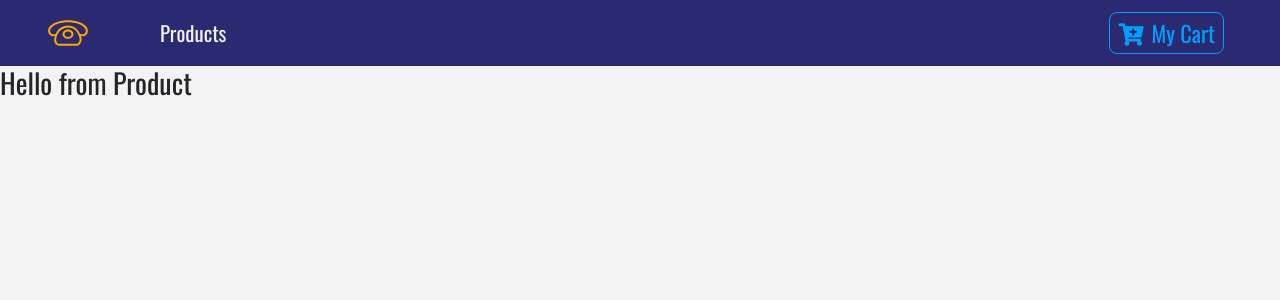
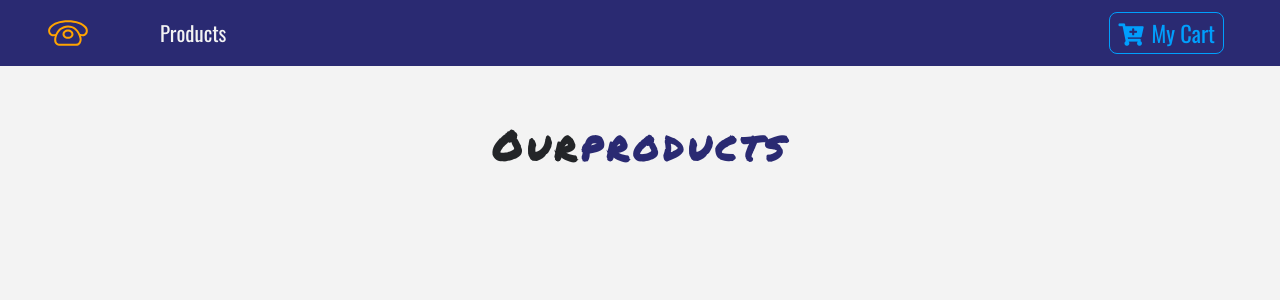
Before and after one commit to nilankh/EcommerceProject, a React (Create React App) app: page / in a window 1280 px wide. Shown: the top 300 px of the page. Built offline with nearby package versions, Linux system fonts and the light colour scheme.

Commit message:
started working on ProductList

```diff
--- a/src/components/ProductList.js
+++ b/src/components/ProductList.js
@@ -1,14 +1,23 @@
-import React, { Component } from 'react'
-import Product from './Product'
+import React, { Component } from "react";
+import Product from "./Product";
+import Title from "./Title";
+class ProductList extends Component {
+  state = {
+    products: [],
+  };
+  render() {
+    return (
+      <React.Fragment>
+        <div className="py-5">
+          <div className="container">
+            <Title name="our" title="products"></Title>
+            <div className="row"></div>
+          </div>
+        </div>
+      </React.Fragment>
 
-class ProductList extends Component {
-    render() {
-        return (
-            <div>
-                <Product />
-            </div>
-        )
-    }
+    );
+  }
 }
 
-export default ProductList
+export default ProductList;
--- /dev/null
+++ b/src/components/Title.js
@@ -0,0 +1,16 @@
+import React from "react";
+
+function Title({ name, title }) {
+  return (
+    <div className="row">
+      <div className="col-10 mx-auto my-2 text-center text-title">
+        <h1 className="text-capitalize font-weight-bold">
+          {name}
+          <strong className="text-blue">{title}</strong>
+        </h1>
+      </div>
+    </div>
+  );
+}
+
+export default Title;
```
